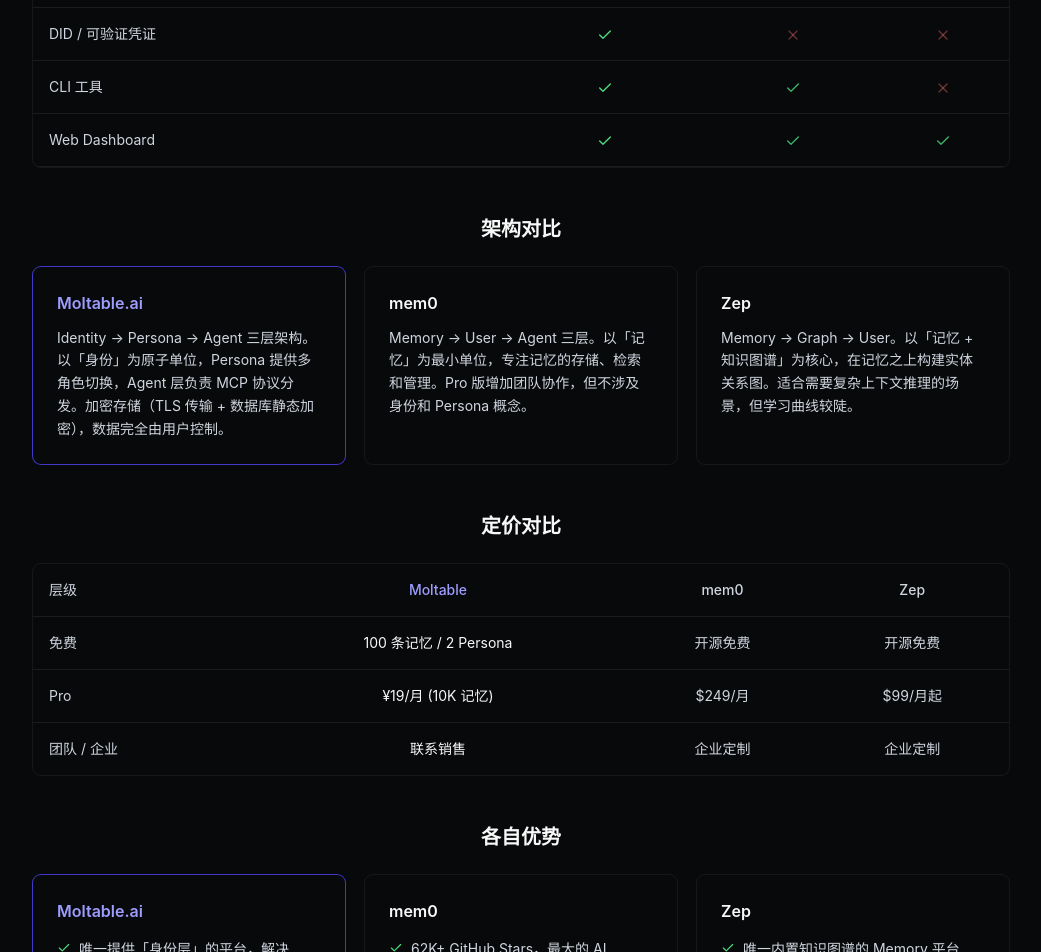
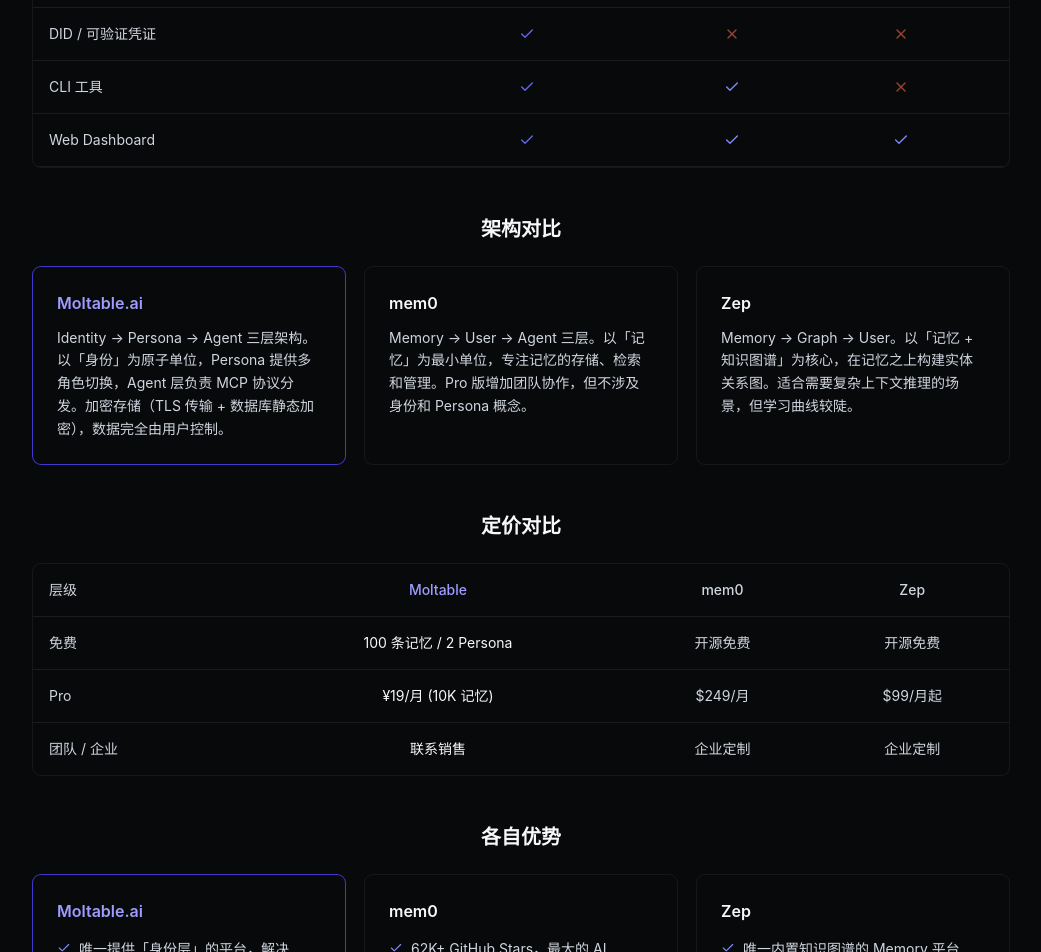
Before and after one commit to jovon-hot/moltable, a Next.js app in the folder web/: page /compare in a window 1280 px wide. Shown: the part 1500-2452 px from the top of the page, without its empty margins (119-1160 px from the left). Built offline with nearby package versions, Linux system fonts and the light colour scheme; no server answers.

Commit message:
fix(r2): design P0 + nav anchor
- login button: #111→white text on indigo (fix 2.39:1 contrast)
- blog tags: #3730A3→#A5B4FC (fix 2.01:1 unreadable)
- compare: red/green→indigo/coral (fix colorblind issue)
- page: add id=features for nav anchor

```diff
--- a/web/src/app/blog/page.tsx
+++ b/web/src/app/blog/page.tsx
@@ -180,7 +180,7 @@
                     <span
                       key={tag}
                       className="text-[11px] px-2 py-0.5 rounded-pill font-ui"
-                      style={{ background: 'rgba(67,56,202,0.12)', color: '#3730A3' }}
+                      style={{ background: 'rgba(99,102,241,0.12)', color: '#A5B4FC' }}
                     >
                       {tag}
                     </span>
--- a/web/src/app/compare/page.tsx
+++ b/web/src/app/compare/page.tsx
@@ -328,13 +328,13 @@
                 <tr key={i} className="border-b border-ln-border hover:bg-ln-hover transition-colors">
                   <td className="p-4 text-ln-secondary">{row.feature}</td>
                   <td className="p-4 text-center">
-                    {row.moltable ? <Check size={16} className="inline text-green-400" /> : row.moltable === false ? <X size={16} className="inline text-red-400/60" /> : <Minus size={16} className="inline text-ln-tertiary" />}
+                    {row.moltable ? <Check size={16} style={{ color: '#6366F1' }} /> : row.moltable === false ? <X size={16} style={{ color: '#FB6B4B' }} /> : <Minus size={16} className="text-ln-tertiary" />}
                   </td>
                   <td className="p-4 text-center">
-                    {row.mem0 ? <Check size={16} className="inline text-green-400/80" /> : row.mem0 === false ? <X size={16} className="inline text-red-400/40" /> : <Minus size={16} className="inline text-ln-tertiary" />}
+                    {row.mem0 ? <Check size={16} style={{ color: '#818CF8' }} /> : row.mem0 === false ? <X size={16} style={{ color: '#FB6B4B', opacity: 0.6 }} /> : <Minus size={16} className="text-ln-tertiary" />}
                   </td>
                   <td className="p-4 text-center">
-                    {row.zep ? <Check size={16} className="inline text-green-400/80" /> : row.zep === false ? <X size={16} className="inline text-red-400/40" /> : <Minus size={16} className="inline text-ln-tertiary" />}
+                    {row.zep ? <Check size={16} style={{ color: '#818CF8' }} /> : row.zep === false ? <X size={16} style={{ color: '#FB6B4B', opacity: 0.6 }} /> : <Minus size={16} className="text-ln-tertiary" />}
                   </td>
                 </tr>
               ))}
@@ -415,7 +415,7 @@
                 <ul className="space-y-2">
                   {items.map((item: string, i: number) => (
                     <li key={i} className="flex items-start gap-2 text-sm text-ln-secondary">
-                      <Check size={14} className="text-green-400 mt-0.5 flex-shrink-0" />
+                      <Check size={14} className="text-indigo-400 mt-0.5 flex-shrink-0" />
                       {item}
                     </li>
                   ))}
--- a/web/src/app/login/page.tsx
+++ b/web/src/app/login/page.tsx
@@ -50,8 +50,8 @@
             required />
           {error && <p className="text-sm" style={{ color: '#f87171' }}>{error}</p>}
           <button type="submit" disabled={loading}
-            className="w-full py-2.5 rounded-[8px] text-sm font-medium disabled:opacity-50 transition-all hover:opacity-90"
-            style={{ background: '#4338CA', color: '#111', fontWeight: 510 }}>
+            className="w-full px-4 py-2.5 rounded-[6px] text-sm font-medium text-white"
+            style={{ background: '#4338CA', fontWeight: 510 }}>
             {loading ? a.loggingIn : a.loginBtn}
           </button>
         </form>
--- a/web/src/app/page.tsx
+++ b/web/src/app/page.tsx
@@ -78,7 +78,7 @@
       </div>
 
       {/* ── Features ── */}
-      <section className="px-6 py-20 max-w-5xl mx-auto">
+      <section id="features" className="px-6 py-20 max-w-5xl mx-auto">
         <h2 className="text-2xl text-center mb-4 font-bold" style={{ letterSpacing: '-0.3px' }}>{t.features.title}</h2>
         <div className="grid grid-cols-1 md:grid-cols-3 gap-5 mt-10">
           {t.features.items.map((f: any, i: number) => {
```
